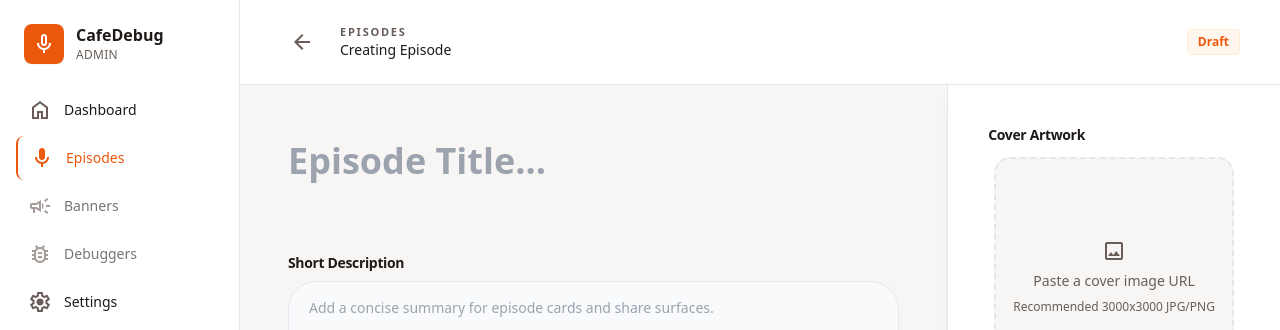
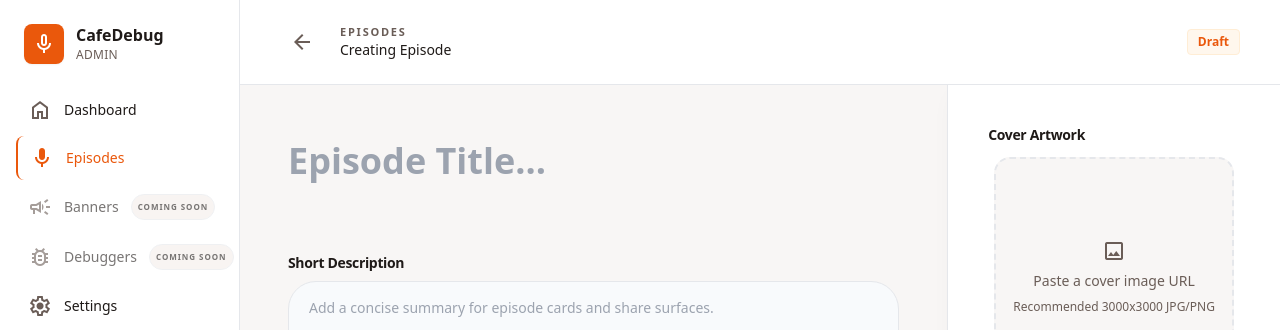
Before and after one commit to RegisBarros/cafedebug-ui, a Next.js app in the folder apps/admin/: page /episodes/new in a window 1280 px wide. Shown: the top 330 px of the page. Built offline with nearby package versions, Linux system fonts and the light colour scheme.

Commit message:
fix(nav): update status labels to "Coming soon" for Banners and Debuggers

```diff
--- a/apps/admin/src/features/admin-shell/admin-shell-nav-items.js
+++ b/apps/admin/src/features/admin-shell/admin-shell-nav-items.js
@@ -37,14 +37,14 @@ export const ADMIN_SHELL_NAV_ITEMS = Object.freeze([
     label: "Banners",
     icon: "campaign",
     disabled: true,
-    statusLabel: "Soon"
+    statusLabel: "Coming soon"
   }),
   Object.freeze({
     href: "/debuggers",
     label: "Debuggers",
     icon: "bug_report",
     disabled: true,
-    statusLabel: "Soon"
+    statusLabel: "Coming soon"
   }),
   Object.freeze({
     href: appRoutes.settings,
--- a/apps/admin/src/features/admin-shell/admin-shell-sidebar.tsx
+++ b/apps/admin/src/features/admin-shell/admin-shell-sidebar.tsx
@@ -15,6 +15,7 @@ type AdminShellNavItemProps = {
   label: string;
   icon: string;
   disabled: boolean;
+  statusLabel?: string;
   pathname: string;
 };
 
@@ -26,6 +27,7 @@ function AdminShellNavItem({
   label,
   icon,
   disabled,
+  statusLabel,
   pathname
 }: AdminShellNavItemProps) {
   const isActive = isAdminShellNavItemActive({ href, label, disabled }, pathname);
@@ -48,6 +50,9 @@ function AdminShellNavItem({
   const iconStyle = isActive && label === "Episodes"
     ? ({ fontVariationSettings: "'FILL' 1" } as const)
     : undefined;
+  const statusLabelClassName = navInteraction.interactive
+    ? "ml-auto shrink-0 whitespace-nowrap rounded-full border border-outline-variant/60 bg-surface-container-low px-1.5 py-0.5 text-[0.5rem] font-semibold uppercase tracking-[0.12em] text-on-surface-variant"
+    : "ml-auto shrink-0 whitespace-nowrap rounded-full border border-outline-variant/50 bg-surface-container-low px-1.5 py-0.5 text-[0.5rem] font-semibold uppercase tracking-[0.12em] text-on-surface-variant/90";
 
   if (!navInteraction.interactive) {
     return (
@@ -63,6 +68,11 @@ function AdminShellNavItem({
           {icon}
         </span>
         <span className="font-body text-sm font-medium">{label}</span>
+        {statusLabel ? (
+          <span className={statusLabelClassName}>
+            {statusLabel}
+          </span>
+        ) : null}
         <span className="sr-only">
           Navigation disabled in V1. Route remains directly accessible.
         </span>
@@ -80,6 +90,11 @@ function AdminShellNavItem({
         {icon}
       </span>
       <span className="font-body text-sm font-medium">{label}</span>
+      {statusLabel ? (
+        <span className={statusLabelClassName}>
+          {statusLabel}
+        </span>
+      ) : null}
     </Link>
   );
 }
```
Also changed, not shown: 1 other file (tests, documents, lock files or other folders).
